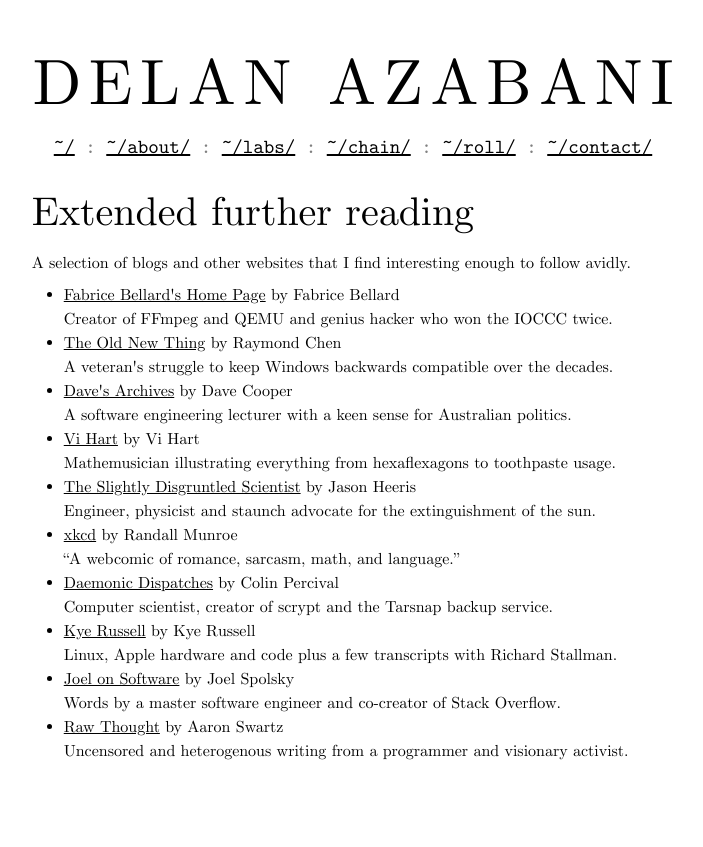
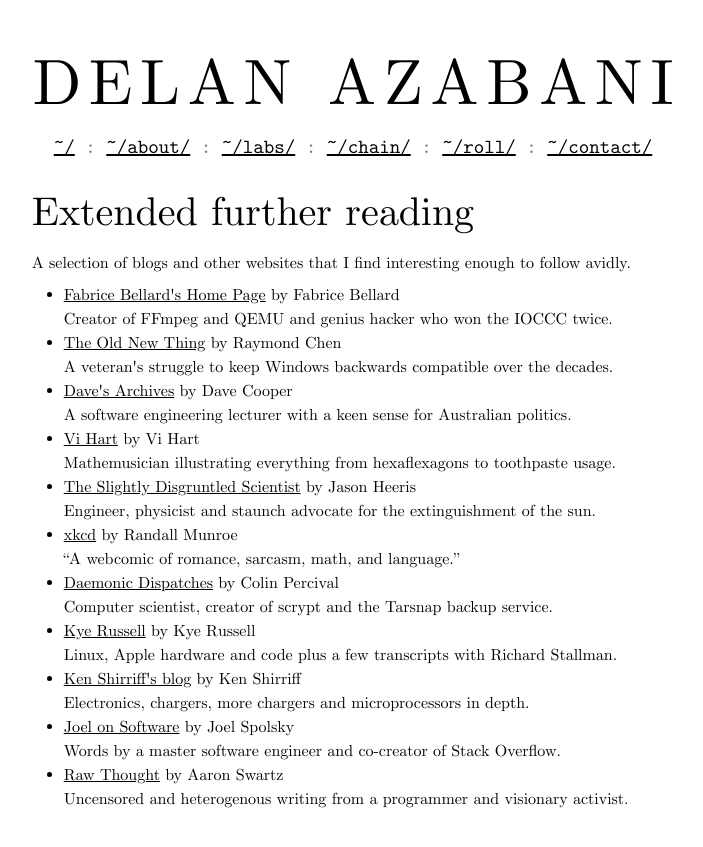
Before and after one commit to delan/www.azabani.com, a Jekyll site: the page built from roll/index.html, in a window 1280 px wide. Shown: the top 847 px of the page, without its empty margins (287-990 px from the left). Built offline with Jekyll 4.4.1, drawn with Linux system fonts in a browser that asks for light colours.

Commit message:
add www.righto.com to roll

```diff
--- a/roll/index.html
+++ b/roll/index.html
@@ -34,6 +34,9 @@
 	<li><a href="http://kyerussell.com">Kye Russell</a> by Kye Russell<br>
 	    Linux, Apple hardware and code plus a few transcripts with
 	    Richard Stallman.
+	<li><a href="http://www.righto.com">Ken Shirriff's blog</a> by
+	    Ken Shirriff<br>
+	    Electronics, chargers, more chargers and microprocessors in depth.
 	<li><a href="http://www.joelonsoftware.com">Joel on Software</a> by
 	    Joel Spolsky<br>
 	    Words by a master software engineer and co-creator of Stack
```
